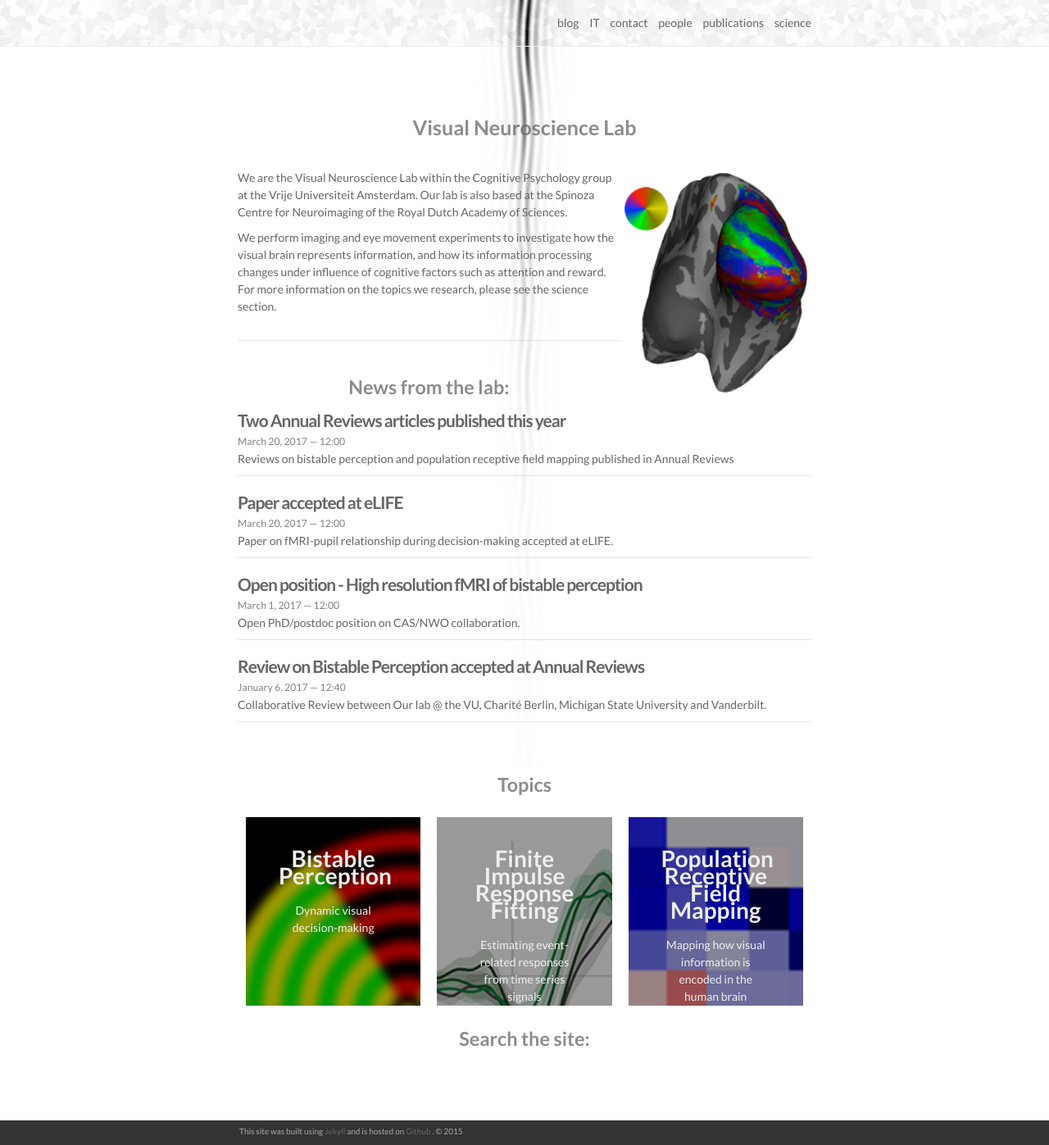
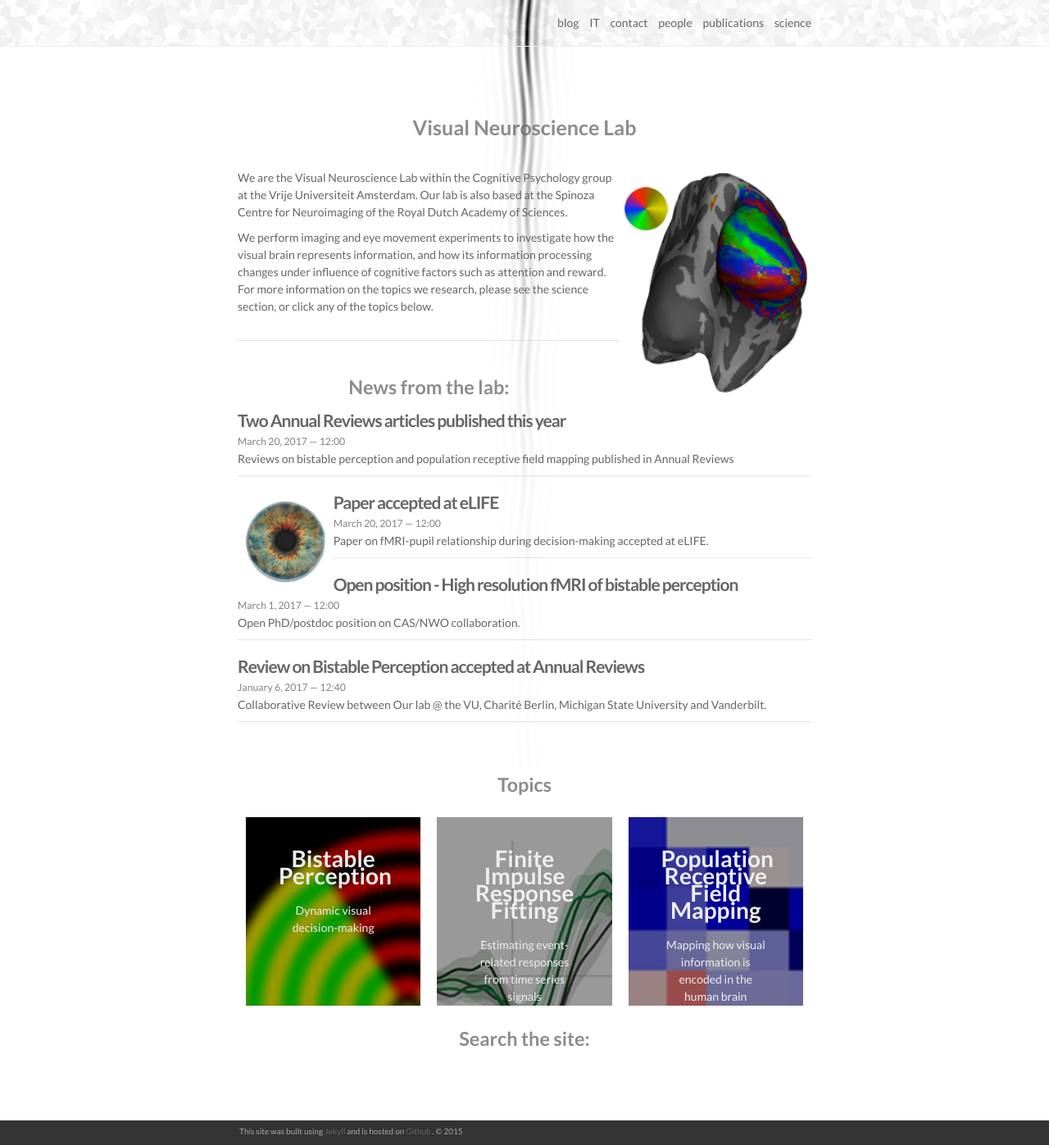
Before and after one commit to tknapen/tknapen.github.io, a Jekyll site: the page built from index.html, in a window 1280 px wide and 1397 px high. Shown: the whole window at 82% size. Built offline with Jekyll 4.4.1, drawn with Linux system fonts in a browser that asks for light colours; nearby versions of some CDN libraries; the list of posts is cut into pages by our own code; comment, search, counter and statistics services are not loaded.

Commit message:
added img tag to posts, so that they can have images in the list of posts, added image code from post generation

```diff
--- a/index.html
+++ b/index.html
@@ -8,7 +8,7 @@ layout: default
 <br/>
   <img class="col one right" src="/img/polar_2mm_7T.png">
 <p>We are the Visual Neuroscience Lab within the <a href="http://www.vupsy.nl" target="_blank">Cognitive Psychology</a> group at the Vrije Universiteit Amsterdam. Our lab is also based at the <a href="http://www.spinozacentre.nl" target="_blank">Spinoza Centre for Neuroimaging</a> of the <a href="http://www.knaw.nl" target="_blank">Royal Dutch Academy of Sciences</a>.</p>
-<p>We perform imaging and eye movement experiments to investigate how the visual brain represents information, and how its information processing changes under influence of cognitive factors such as attention and reward. For more information on the topics we research, please see <a href="https://tknapen.github.io/science/">the science section</a>.</p>
+<p>We perform imaging and eye movement experiments to investigate how the visual brain represents information, and how its information processing changes under influence of cognitive factors such as attention and reward. For more information on the topics we research, please see <a href="https://tknapen.github.io/science/">the science section</a>, or click any of the topics below.</p>
 <br />
   <!-- <br/> -->
   <hr>
@@ -27,7 +27,7 @@ layout: default
     {% for post in paginator.posts %}
       <li>
         {% if post.img %}
-       <!--  <img class="col half left" src="{{ post.img }}"> -->
+        <img class="col half" src="{{ post.img }}">
         {% endif %}
         <h6><a class="post-title" href="{{ post.url | prepend: site.baseurl }}">{{ post.title }}</a></h6>
         <p class="post-meta">{{ post.date | date: '%B %-d, %Y — %H:%M' }}</p>
```
